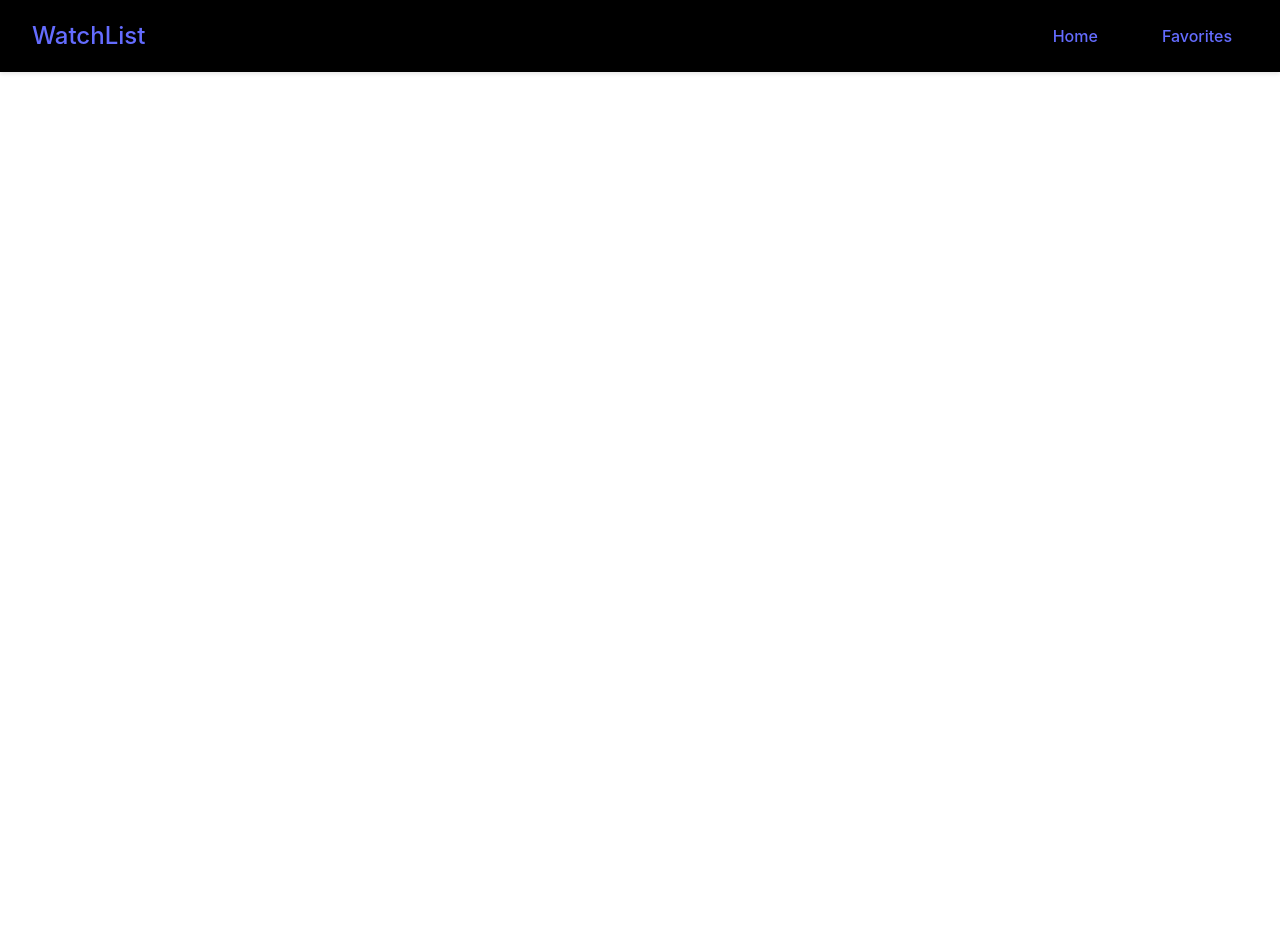
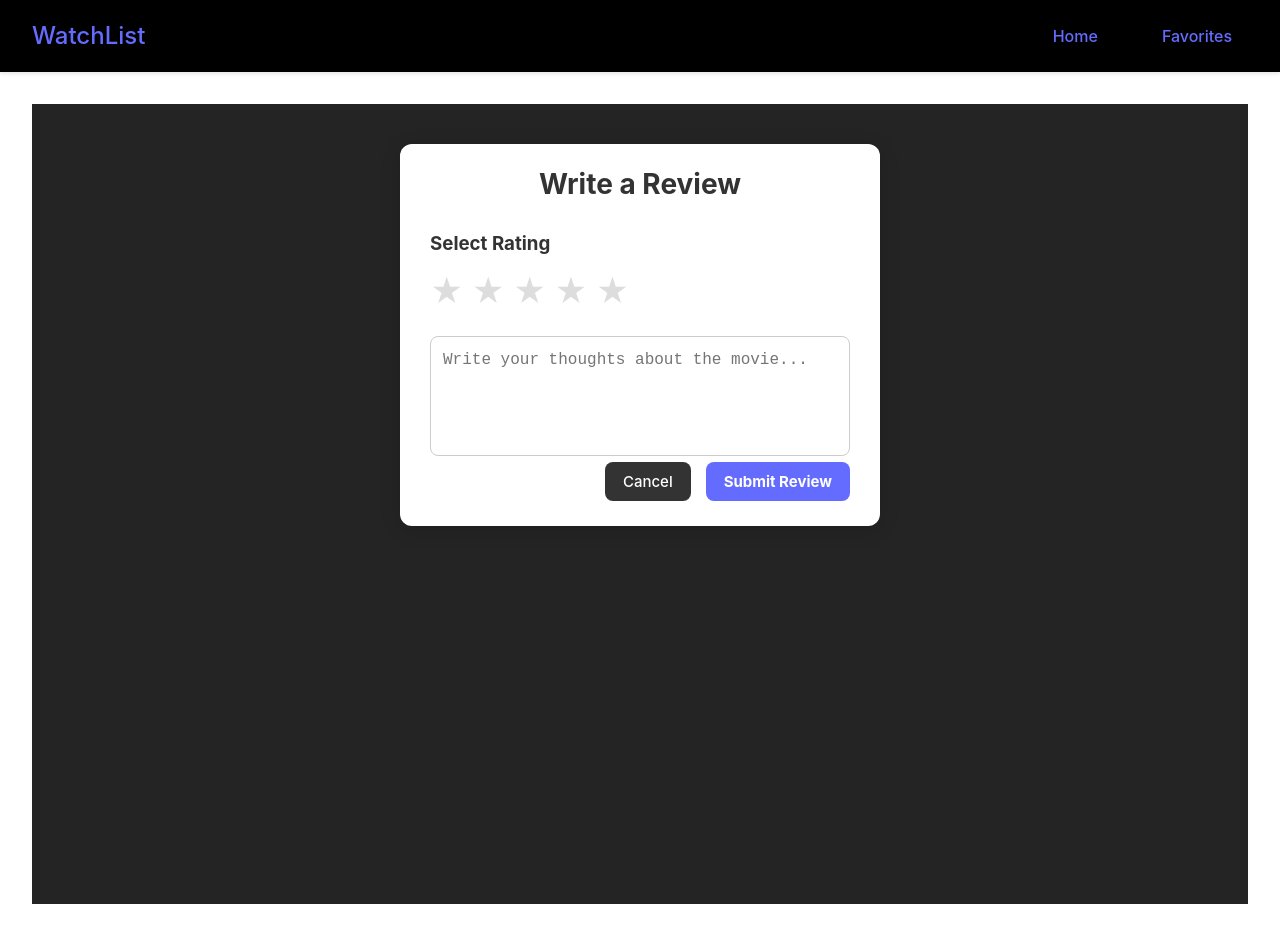
Before and after one commit to JaneLanee/SE-Group-Project, a React (Create React App) app in the folder frontend/: page /movie/1/review in a window 1280 px wide. Before the commit the page ends 800 px from the top, so only its background shows below. Built offline with nearby package versions, Linux system fonts and the light colour scheme.

Commit message:
Add files via upload
Added Review Submission Page

TODO: Add the login/account registration/password recovery page and use of an API to get data about movies.User Profile

```diff
--- a/frontend/src/App.js
+++ b/frontend/src/App.js
@@ -1,9 +1,10 @@
 import './css/App.css';
-import Home from "./pages/Home"
-import {Routes, Route, BrowserRouter} from "react-router-dom"
+import Home from "./pages/Home";
+import { BrowserRouter, Routes, Route } from "react-router-dom";
 import Favorites from "./pages/Favorites";
-import NavBar from './components/NavBar';
-import MovieDetail from './pages/MovieDetail';
+import MovieDetail from "./pages/MovieDetail";
+import WriteReview from "./pages/WriteReview";
+import NavBar from "./components/NavBar";
 
 function App() {
   return (
@@ -12,9 +13,10 @@ function App() {
         <NavBar />
         <main className="main-content">
           <Routes>
-                        <Route path="/" element={<Home />}/>
-                        <Route path="/favorites" element={<Favorites />}/>
-                        <Route path="/movie/:id" element={<MovieDetail />}/>
+            <Route path="/" element={<Home />} />
+            <Route path="/favorites" element={<Favorites />} />
+            <Route path="/movie/:id" element={<MovieDetail />} />
+            <Route path="/movie/:id/review" element={<WriteReview />} />
           </Routes>
         </main>
       </div>
--- /dev/null
+++ b/frontend/src/css/WriteReview.css
@@ -0,0 +1,101 @@
+.write-review-page {
+  display: flex;
+  justify-content: center;
+  align-items: flex-start;
+  padding: 40px 0;
+  background: #242424;
+  min-height: 100vh;
+}
+
+.write-review-container {
+  background: white;
+  padding: 25px 30px;
+  width: 480px;
+  border-radius: 12px;
+  box-shadow: 0 4px 20px rgba(0, 0, 0, 0.15);
+  display: flex;
+  flex-direction: column;
+  gap: 20px;
+}
+
+
+.review-title {
+  font-size: 28px;
+  margin-bottom: 10px;
+  text-align: center;
+  font-weight: bold;
+  color: #333;
+}
+
+
+.review-rating-section {
+  display: flex;
+  flex-direction: column;
+  gap: 10px;
+  color: #333
+}
+
+.interactive-stars {
+  font-size: 30px;
+  cursor: pointer;
+  display: flex;
+}
+
+.star {
+  margin-right: 8px;
+  transition: 0.2s;
+}
+
+.star.full {
+  color: #ffc107;
+}
+
+.star.empty {
+  color: #ddd;
+}
+
+
+.review-input {
+  width: 100%;
+  height: 120px;
+  padding: 12px;
+  border: 1px solid #ccc;
+  border-radius: 8px;
+  resize: none;
+  font-size: 16px;
+  line-height: 1.4;
+}
+
+.review-buttons {
+  display: flex;
+  justify-content: flex-end;
+  gap: 15px;
+}
+
+.cancel-button,
+.submit-review-button {
+  padding: 10px 18px;
+  font-size: 15px;
+  border: none;
+  border-radius: 8px;
+  cursor: pointer;
+}
+
+.cancel-button {
+  background: #333;
+  color: white;
+}
+
+.submit-review-button {
+  background: #646cff;
+  color: white;
+  font-weight: bold;
+}
+
+.cancel-button:hover {
+  opacity: 0.7;
+}
+
+.submit-review-button:hover {
+  opacity: 0.7;
+}
--- a/frontend/src/pages/MovieDetail.jsx
+++ b/frontend/src/pages/MovieDetail.jsx
@@ -1,21 +1,24 @@
-import { useParams } from "react-router-dom";
+import { useParams, useNavigate } from "react-router-dom";
 import "../css/MovieDetail.css";
 
 function MovieDetail() {
     const { id } = useParams();
+    const navigate = useNavigate();
 
     const renderStars = (rating) => {
         const stars = [];
         const wholeRating = Math.round(rating);
 
         for (let i = 1; i <= 5; i++) {
-        if (i <= wholeRating) {
-            stars.push(<span key={i} className="star full">★</span>);
-        } else {
-            stars.push(<span key={i} className="star empty">★</span>);
+            stars.push(
+                <span
+                    key={i}
+                    className={`star ${i <= wholeRating ? "full" : "empty"}`}
+                >
+                    ★
+                </span>
+            );
         }
-    }
-
         return stars;
     };
 
@@ -37,12 +40,14 @@ const renderStars = (rating) => {
                     </div>
                 </div>
 
-
                 <div className="movie-info-section">
                     <h1 className="movie-title">MOVIE TITLE</h1>
+
                     <div className="movie-description">
                         <h3>DESCRIPTION</h3>
-                        <p>MOVIE DESCRIPTION</p>
+                        <p>
+                            MOVIE DESCRIPTION
+                        </p>
                     </div>
 
                     <div className="recommended-section">
@@ -55,20 +60,21 @@ const renderStars = (rating) => {
                     </div>
                 </div>
 
+                <div className="movie-review-section">
 
-                <div className="movie-review-section">
                     <div className="rating-section">
                         <h3>RATING</h3>
-                        <div className="star-rating">
-                            {renderStars(3.0)}
-                        </div>
+                        <div className="star-rating">{renderStars(3.0)}</div>
                         <div className="rating-display">
                             <span className="rating-value">3.0/5</span>
                         </div>
                     </div>
 
                     <div className="review-actions">
-                        <button className="write-review-btn">
+                        <button
+                            className="write-review-btn"
+                            onClick={() => navigate(`/movie/${id}/review`)}
+                        >
                             WRITE REVIEW
                         </button>
                     </div>
@@ -79,6 +85,7 @@ const renderStars = (rating) => {
                             <p>No reviews yet</p>
                         </div>
                     </div>
+
                 </div>
             </div>
         </div>
--- /dev/null
+++ b/frontend/src/pages/WriteReview.jsx
@@ -0,0 +1,82 @@
+import { useParams, useNavigate } from "react-router-dom";
+import "../css/WriteReview.css";
+import { useState } from "react";
+
+function WriteReview() {
+  const { id } = useParams();
+  const navigate = useNavigate();
+
+  const [rating, setRating] = useState(0);
+  const [hoverRating, setHoverRating] = useState(0);
+  const [reviewText, setReviewText] = useState("");
+
+  const submitReview = (e) => {
+    e.preventDefault();
+
+    if (rating < 1 || rating > 5) {
+      alert("Please select a star rating between 1 and 5!");
+      return;
+    }
+
+    const reviewData = {
+      movieId: id,
+      rating,
+      text: reviewText,
+    };
+
+    alert("Review submitted!");
+    navigate(`/movie/${id}`);
+  };
+
+  return (
+    <div className="write-review-page">
+      <div className="write-review-container">
+
+        <h1 className="review-title">Write a Review</h1>
+
+        <div className="review-rating-section">
+          <h3>Select Rating</h3>
+          <div className="interactive-stars">
+            {[1, 2, 3, 4, 5].map((num) => (
+              <span
+                key={num}
+                className={`star ${(hoverRating || rating) >= num ? "full" : "empty"}`}
+                onMouseEnter={() => setHoverRating(num)}
+                onMouseLeave={() => setHoverRating(0)}
+                onClick={() => setRating(num)}
+              >
+                ★
+              </span>
+            ))}
+          </div>
+        </div>
+
+        <form onSubmit={submitReview} className="review-form">
+          <textarea
+            className="review-input"
+            placeholder="Write your thoughts about the movie..."
+            value={reviewText}
+            onChange={(e) => setReviewText(e.target.value)}
+            required
+          />
+
+          <div className="review-buttons">
+            <button
+              type="button"
+              className="cancel-button"
+              onClick={() => navigate(`/movie/${id}`)}
+            >
+              Cancel
+            </button>
+
+            <button type="submit" className="submit-review-button">
+              Submit Review
+            </button>
+          </div>
+        </form>
+      </div>
+    </div>
+  );
+}
+
+export default WriteReview;
```
Lines whose indentation alone changed are shown as unchanged.
